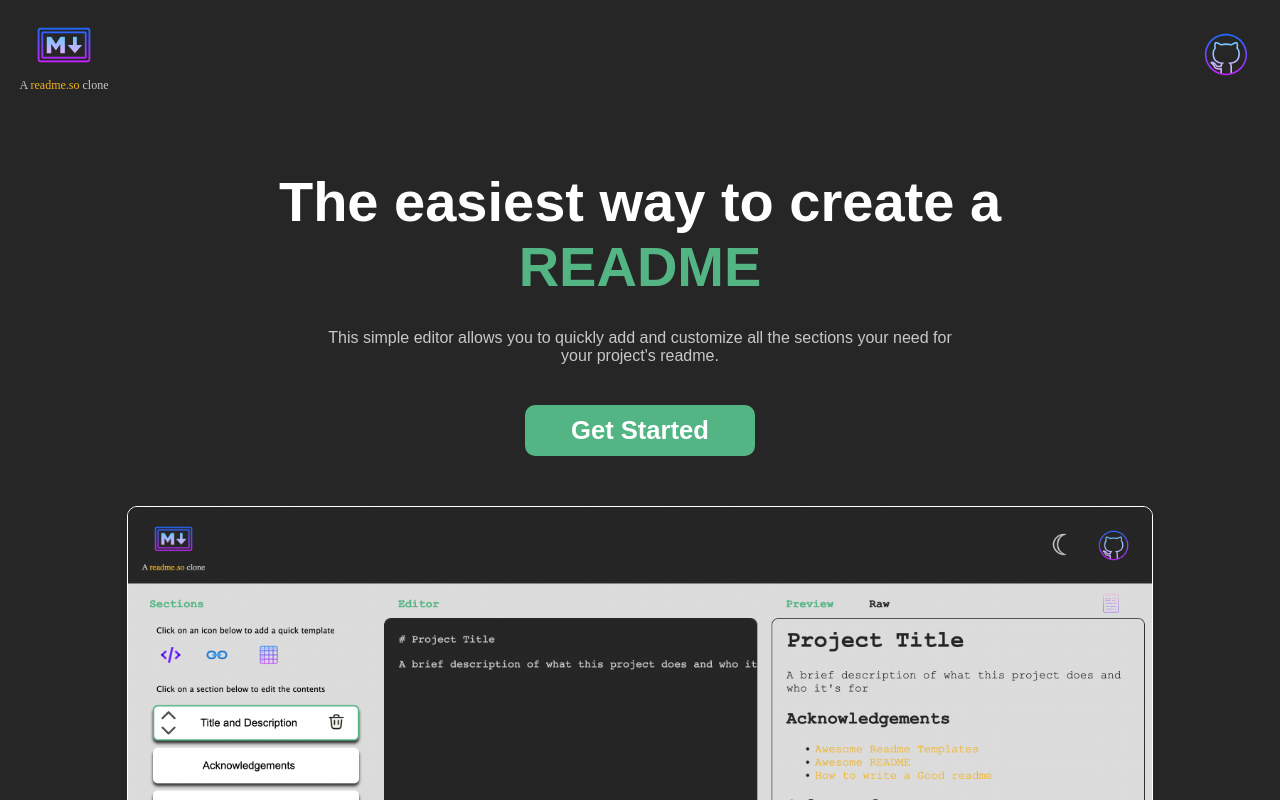
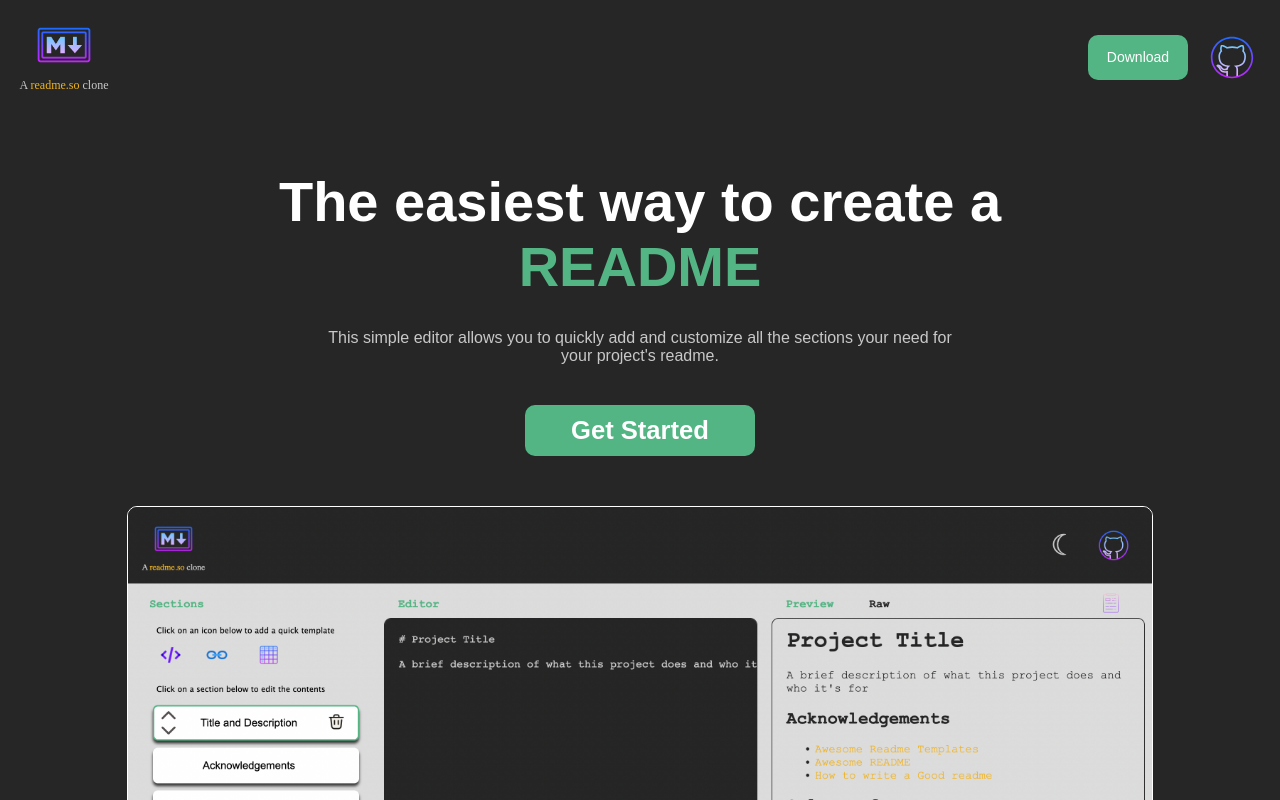
Before and after one commit to ksaswin/Readme-gen, a Vue app: page / in a window 1280 px wide. Shown: the top 800 px of the page. Built offline with nearby package versions, Linux system fonts and the light colour scheme.

Commit message:
Add download button to Editor page

```diff
--- a/src/App.vue
+++ b/src/App.vue
@@ -8,9 +8,10 @@
       </div>
 
       <div class='header-buttons-div'>
-        <button v-if='canShowThemeToggle' class='header-btn' @click='store.toggleLightMode'>
+        <button v-if='isInEditorPage' class='header-btn toggle-theme-icon' @click='store.toggleLightMode'>
           {{ isLightModeSet ? '&#9790;' : '&#9788;' }}
         </button>
+        <button class='download-readme-btn' @click='store.download'>Download</button>
         <button class='header-btn'>
           <a :href='repoGithubUri'>
             <img class='github-img' src='@/assets/icons/github.svg' alt='Github icon'/>
@@ -43,7 +44,7 @@ const isLightModeSet = computed((): boolean => {
   return store.isLightModeEnabled;
 });
 
-const canShowThemeToggle = computed((): boolean => {
+const isInEditorPage = computed((): boolean => {
   return route.name === routePaths.editorPage;
 });
 </script>
@@ -86,6 +87,7 @@ body {
   .header-buttons-div {
     display: flex;
     align-items: center;
+    gap: 12px;
 
     .header-btn {
       border: none;
@@ -93,15 +95,30 @@ body {
       text-align: center;
       text-decoration: none;
       display: inline-block;
-      font-size: 40px;
       color: rgb(200, 200, 200);
       cursor: pointer;
-      margin-left: 20px;
+      padding: 0;
 
       .github-img {
         width: 80%;
         padding-top: 10px;
       }
+    }
+
+    .toggle-theme-icon {
+      font-size: 40px;
+    }
+
+    .download-readme-btn {
+      border: none;
+      border-radius: 10px;
+      padding: 0;
+      margin: 6px 0 0 0;
+      font-size: 14px;
+      height: 45px;
+      width: 100px;
+      background-color: rgb(84, 181, 132);
+      color: white;
     }
   }
 }
```
